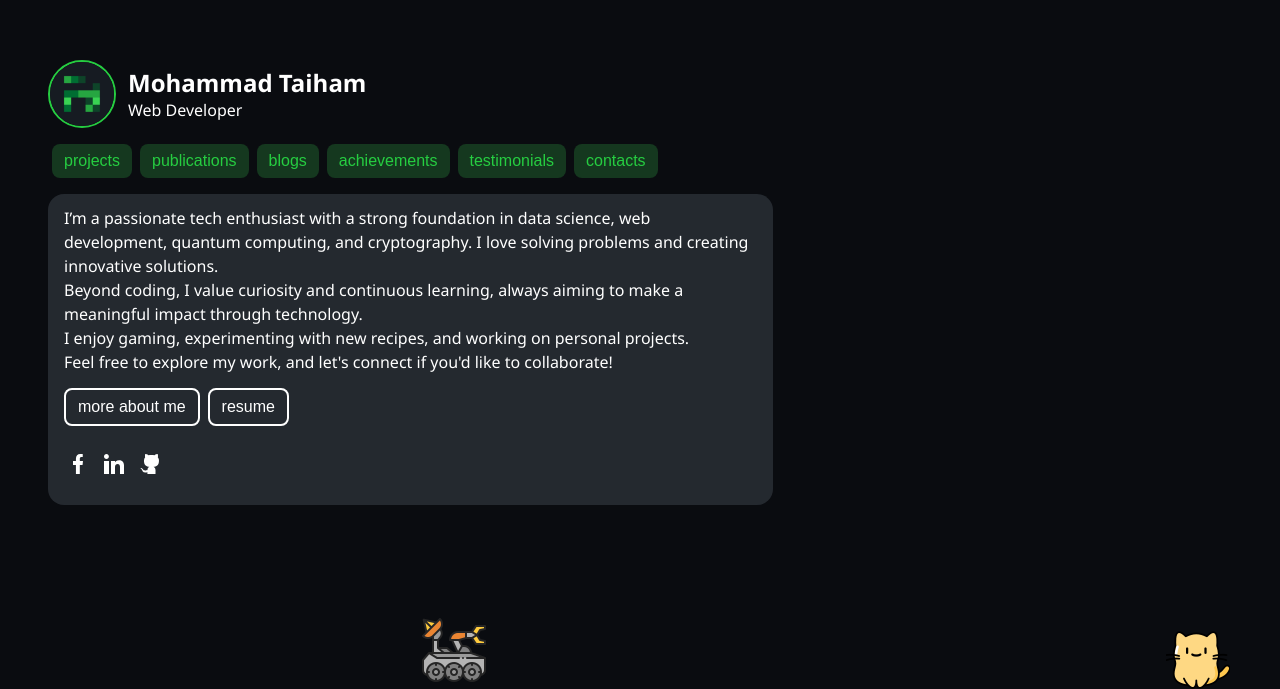
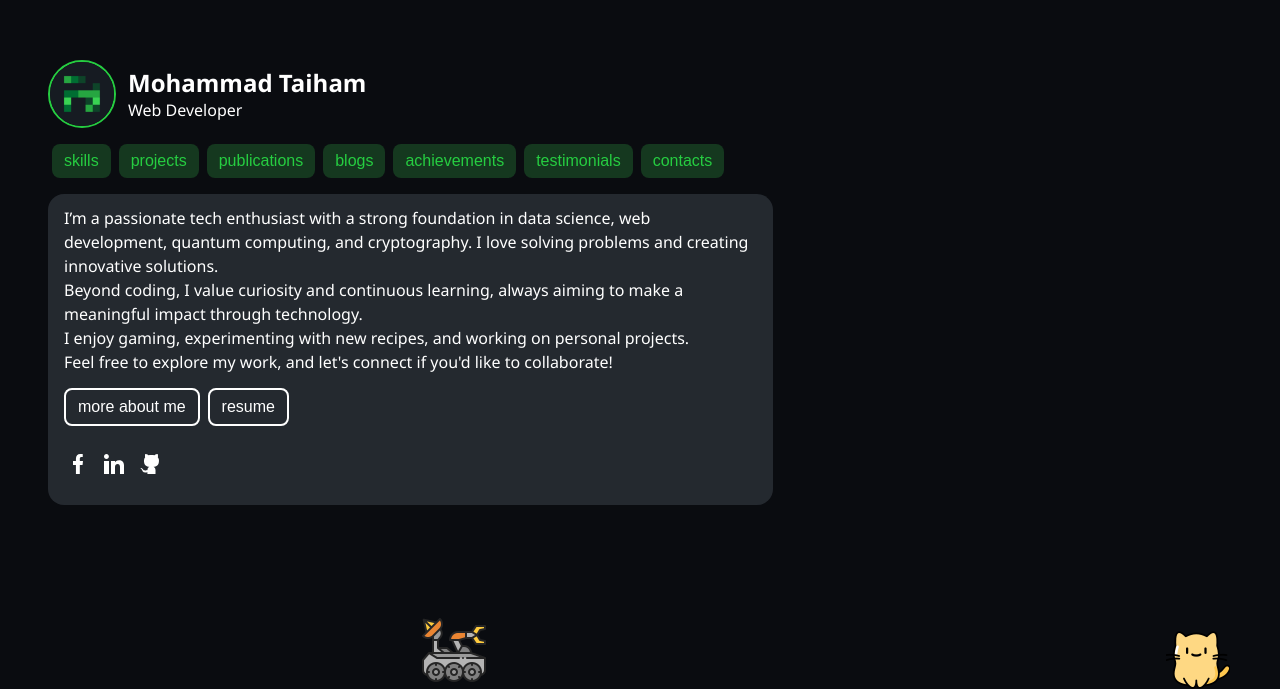
Before and after one commit to DryBoss/dryboss.github.io, a React (Vite) app: page / in a window 1280 px wide. Shown: the part 118-807 px from the top of the page. Built offline with nearby package versions, Linux system fonts and the light colour scheme.

Commit message:
little menu fix

```diff
--- a/src/pages/home/sections/intro/Intro.jsx
+++ b/src/pages/home/sections/intro/Intro.jsx
@@ -34,7 +34,7 @@ function Intro({ sections }) {
         </div>
         <div className={styles.menu}>
           {sections.map((section, index) =>
-            index > 2 ? (
+            index > 1 ? (
               <button key={index}>
                 <a href={`#${section}`}>{section}</a>
               </button>
--- a/src/pages/home/sections/menu/Menu.jsx
+++ b/src/pages/home/sections/menu/Menu.jsx
@@ -35,7 +35,7 @@ function Menu({ showMenuPC, sections }) {
         </a>
         <div className={styles.menu}>
           {sections.map((section, index) =>
-            index > 2 ? (
+            index > 1 ? (
               <button key={index}>
                 <a href={`#${section}`}>{section}</a>
               </button>
--- a/src/pages/home/sections/menu/Menu.module.css
+++ b/src/pages/home/sections/menu/Menu.module.css
@@ -81,7 +81,7 @@
   pointer-events: all;
 }
 
-@media (max-width: 1024px) {
+@media (max-width: 1200px) {
   .showMenuButton {
     opacity: 1;
     transform: translateX(0px);
--- a/src/pages/home/sections/menu/Menu.module.scss
+++ b/src/pages/home/sections/menu/Menu.module.scss
@@ -90,7 +90,7 @@
   pointer-events: all;
 }
 
-@media (max-width: 1024px) {
+@media (max-width: 1200px) {
   .showMenuButton {
     opacity: 1;
     transform: translateX(0px);
```
